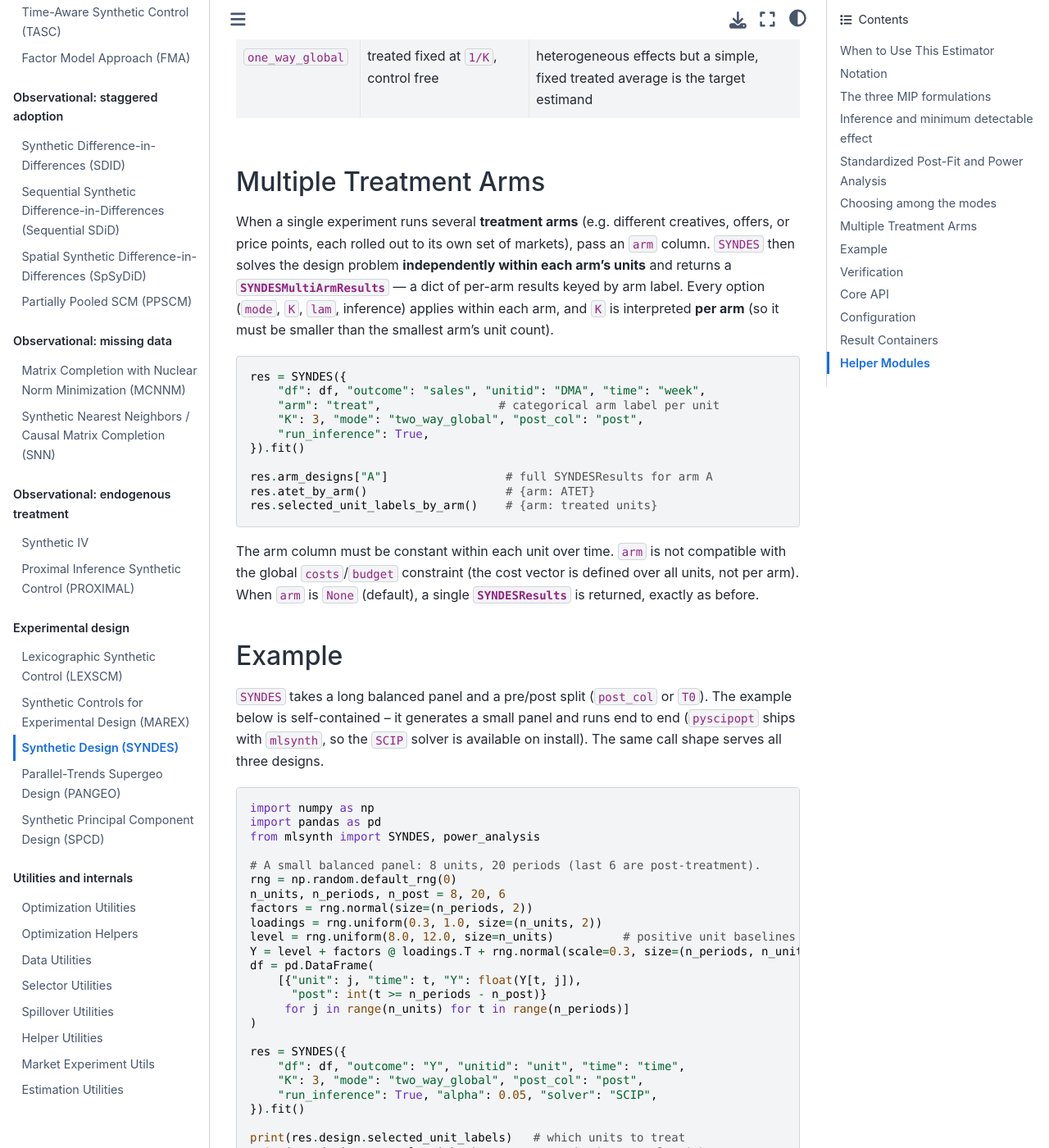
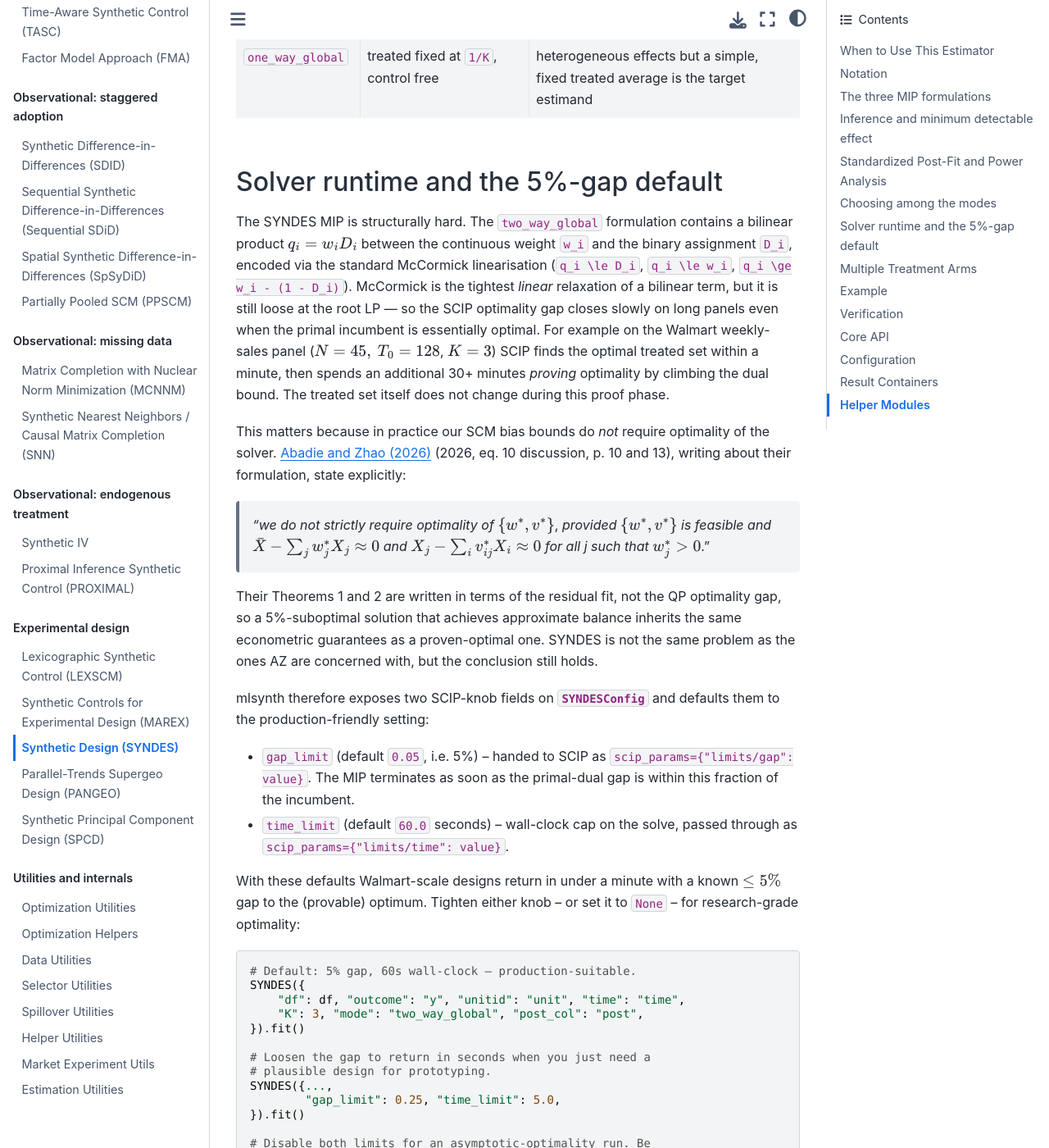
Before and after one commit to jgreathouse9/mlsynth, a Sphinx documentation site: the page built from docs/syndes.rst, in a window 1280 px wide and 1400 px high, scrolled down 5426 px. Shown: the whole window at 82% size. Built offline with Sphinx 7.4.7 and the Sphinx Book theme 1.1.4, drawn with Linux system fonts in a browser that asks for light colours; some of the changed text lies outside the part shown.

Commit message:
Update syndes.rst

```diff
--- a/docs/syndes.rst
+++ b/docs/syndes.rst
@@ -276,6 +276,88 @@ Choosing among the modes
      - treated fixed at ``1/K``, control free
      - heterogeneous effects but a simple, fixed treated average is the target estimand
 
+
+
+Solver runtime and the 5%-gap default
+-------------------------------------
+
+The SYNDES MIP is structurally hard. The ``two_way_global`` formulation
+contains a bilinear product :math:`q_i = w_i D_i` between the
+continuous weight ``w_i`` and the binary assignment ``D_i``, encoded
+via the standard McCormick linearisation (``q_i \le D_i``,
+``q_i \le w_i``, ``q_i \ge w_i - (1 - D_i)``). McCormick is the
+tightest *linear* relaxation of a bilinear term, but it is still loose
+at the root LP — so the SCIP optimality gap closes slowly on long
+panels even when the primal incumbent is essentially optimal. For
+example on the Walmart weekly-sales panel
+(:math:`N = 45,\ T_0 = 128`, :math:`K = 3`) SCIP finds the optimal
+treated set within a minute, then spends an additional 30+ minutes
+*proving* optimality by climbing the dual bound. The treated set
+itself does not change during this proof phase.
+
+This matters because in practice our SCM bias bounds do *not* require
+optimality of the solver. `Abadie and Zhao (2026) <https://economics.mit.edu/sites/default/files/2026-02/Synthetic%20Controls%20for%20Experimental%20Design%20Feb%202026.pdf>`_ (2026, eq. 10 discussion,
+p. 10 and 13), writing about their formulation, state explicitly:
+
+   *"we do not strictly require optimality of* :math:`\{w^*, v^*\}`,
+   *provided* :math:`\{w^*, v^*\}` *is feasible and*
+   :math:`\bar{X} - \sum_j w^*_j X_j \approx 0` *and*
+   :math:`X_j - \sum_i v^*_{ij} X_i \approx 0` *for all j such that*
+   :math:`w^*_j > 0`."
+
+Their Theorems 1 and 2 are written in terms of the residual fit, not
+the QP optimality gap, so a 5%-suboptimal solution that achieves
+approximate balance inherits the same econometric guarantees as a
+proven-optimal one. SYNDES is not the same problem as the ones AZ are concerned with, but the conclusion still holds.
+
+mlsynth therefore exposes two SCIP-knob fields on :class:`SYNDESConfig`
+and defaults them to the production-friendly setting:
+
+* ``gap_limit`` (default ``0.05``, i.e. 5%) -- handed to SCIP as
+  ``scip_params={"limits/gap": value}``. The MIP terminates as soon
+  as the primal-dual gap is within this fraction of the incumbent.
+* ``time_limit`` (default ``60.0`` seconds) -- wall-clock cap on the
+  solve, passed through as ``scip_params={"limits/time": value}``.
+
+With these defaults Walmart-scale designs return in under a minute
+with a known :math:`\le 5\%` gap to the (provable) optimum. Tighten
+either knob -- or set it to ``None`` -- for research-grade
+optimality:
+
+.. code-block:: python
+
+   # Default: 5% gap, 60s wall-clock — production-suitable.
+   SYNDES({
+       "df": df, "outcome": "y", "unitid": "unit", "time": "time",
+       "K": 3, "mode": "two_way_global", "post_col": "post",
+   }).fit()
+
+   # Loosen the gap to return in seconds when you just need a
+   # plausible design for prototyping.
+   SYNDES({...,
+           "gap_limit": 0.25, "time_limit": 5.0,
+   }).fit()
+
+   # Disable both limits for an asymptotic-optimality run. Be
+   # prepared for hours-long solves on long panels.
+   SYNDES({...,
+           "gap_limit": None, "time_limit": None,
+   }).fit()
+
+The MIP status codes ``user_limit`` and ``user_limit_inaccurate``
+(SCIP's "stopped early with a valid incumbent") are accepted as
+successful returns alongside the standard ``optimal`` /
+``optimal_inaccurate`` codes — again, because the theory only needs
+the incumbent's feasibility, not the proof of optimality.
+
+.. note::
+
+   If you have a commercial solver (Gurobi, CPLEX, MOSEK) installed,
+   pass ``solver="GUROBI"`` and the MIP closes the gap orders of
+   magnitude faster than SCIP — these solvers handle MIQP / MIQCP
+   relaxations natively. The default of SCIP is chosen because it
+   ships with mlsynth (via ``pyscipopt``) with no license required.
+
 Multiple Treatment Arms
 -----------------------
 
```
